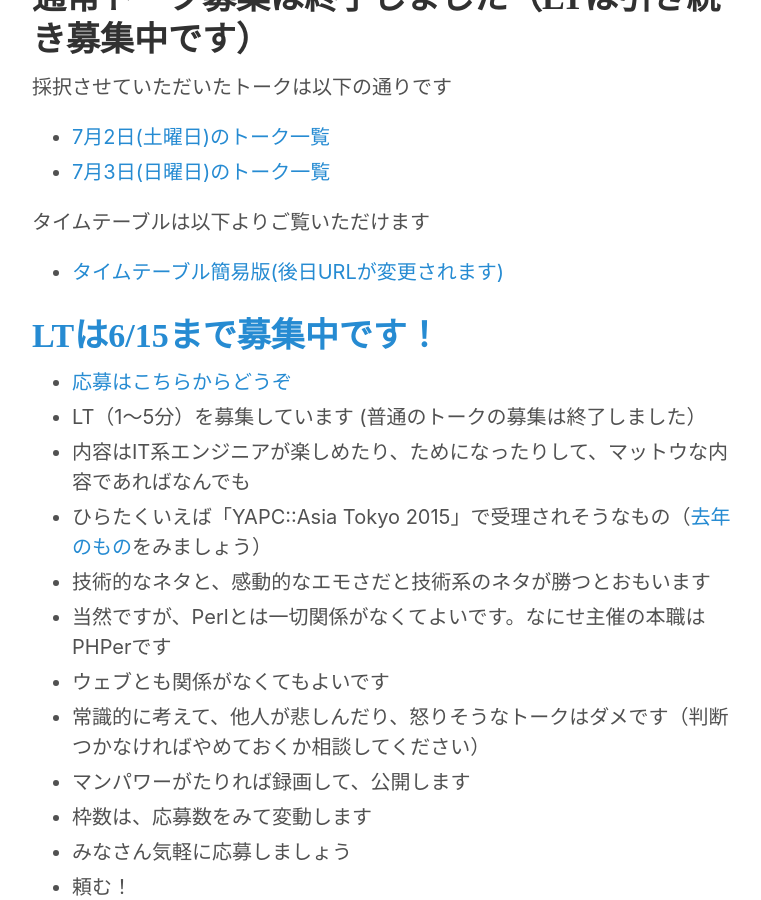
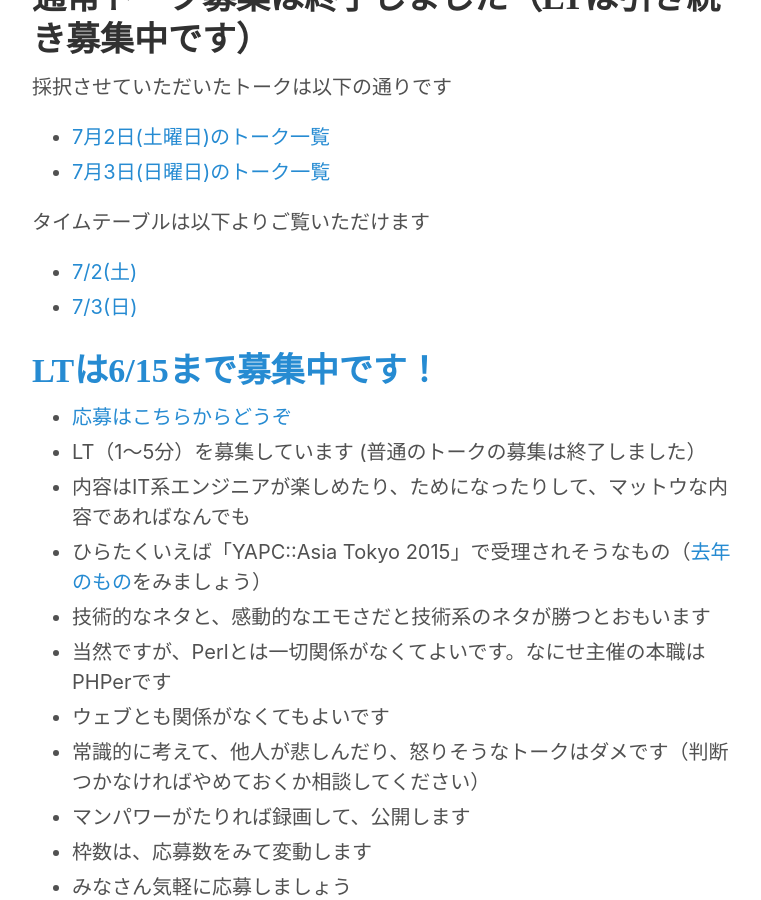
Before and after one commit to hachiojipm/yapcasia-8oji-2016mid, a Jekyll site: the page built from talks.md, in a window 1280 px wide and 900 px high, scrolled down 874 px. Shown: the whole window, without its empty margins (258-1019 px from the left). Built offline with Jekyll 4.4.1, drawn with Linux system fonts in a browser that asks for light colours; comment, search, counter and statistics services are not loaded.

Commit message:
update links

```diff
--- a/talks.md
+++ b/talks.md
@@ -12,7 +12,8 @@ title: Talks
 
 タイムテーブルは以下よりご覧いただけます
 
-- [タイムテーブル簡易版(後日URLが変更されます)](https://docs.google.com/spreadsheets/d/1dNuUOdwEZtVD7dXHMLhWBgAa0XMT4CbcCzidfYKaKAo/edit#gid=1919385676)
+- [7/2(土)](http://yapcasia8oji-2016mid.hachiojipm.org/time_table_7_2/)
+- [7/3(日)](http://yapcasia8oji-2016mid.hachiojipm.org/time_table_7_3/)
 
 # [LTは6/15まで募集中です！](https://github.com/hachiojipm/yapcasia-8oji-2016mid-timetable)
 
```
